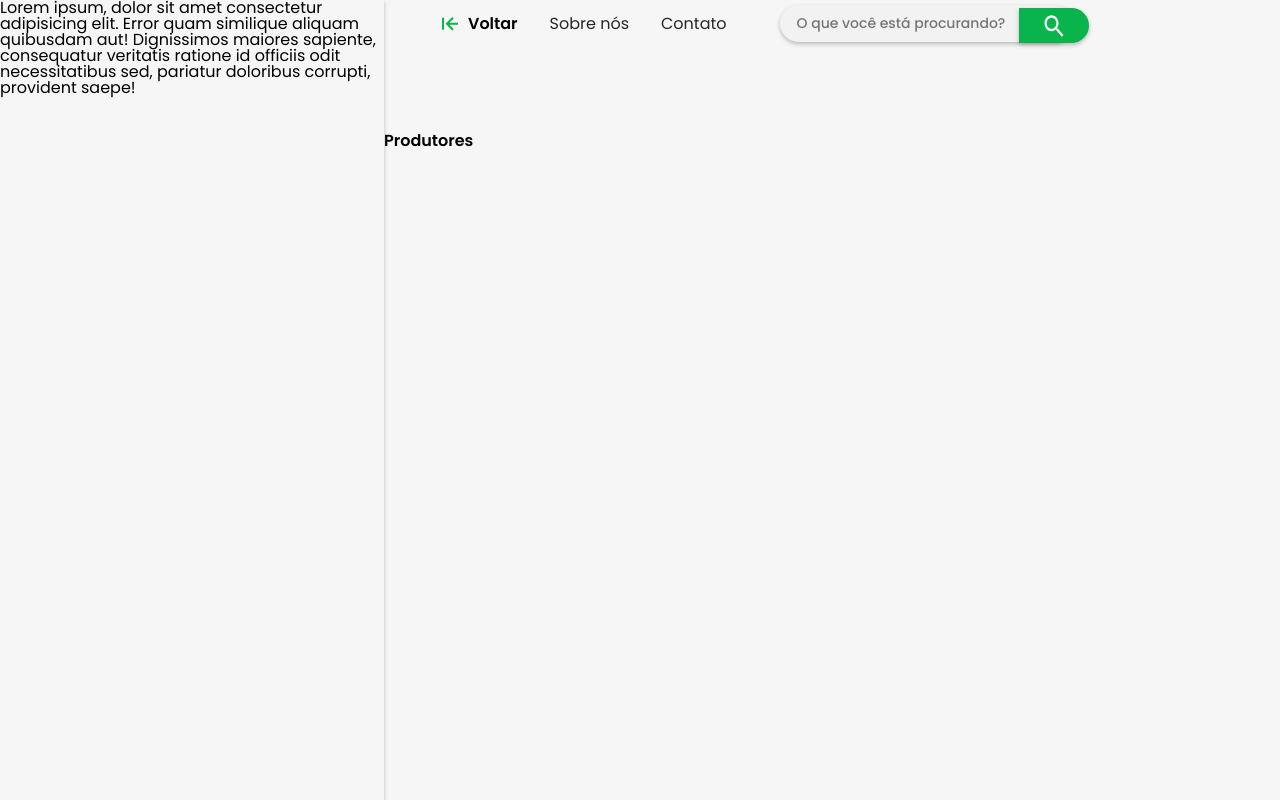
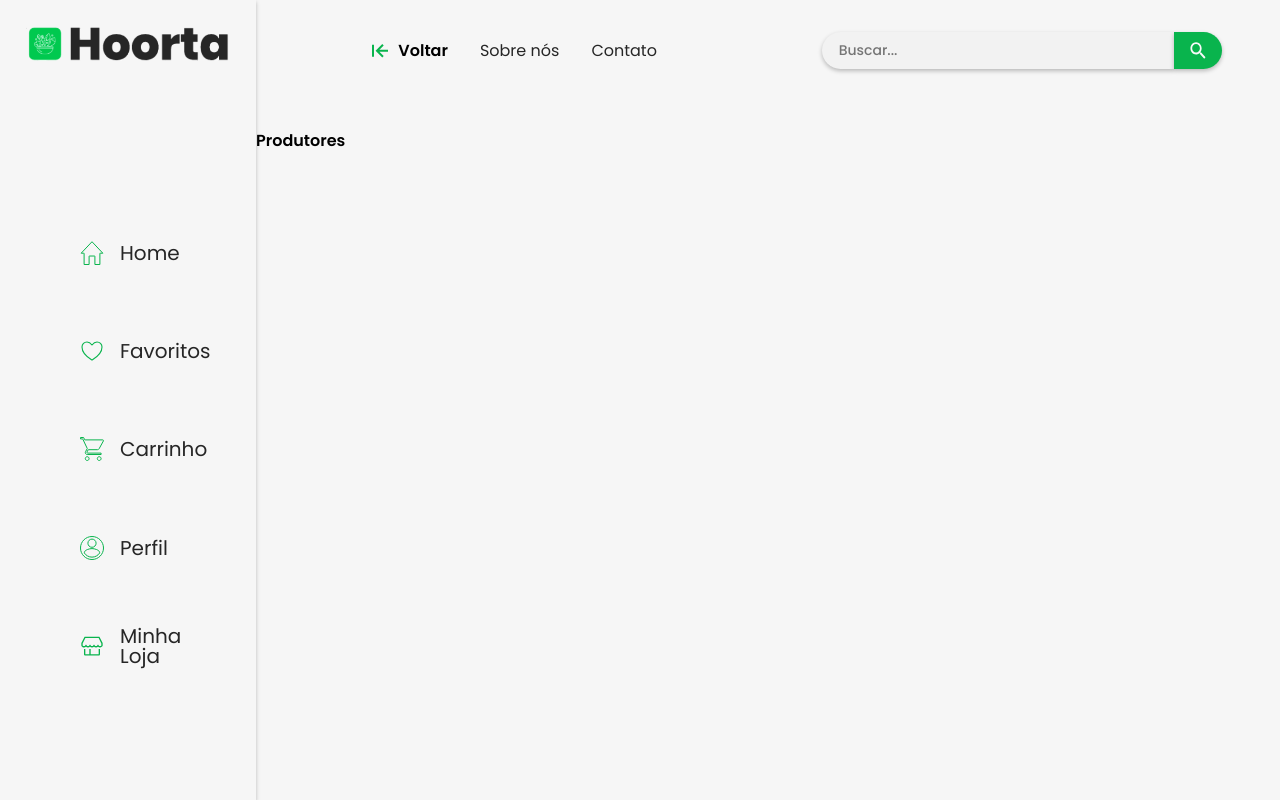
Before and after one commit to viniciusac92/hoorta-apresentacao, a React (Create React App) app: page /dashboard in a window 1280 px wide. Built offline with nearby package versions, Linux system fonts and the light colour scheme.

Commit message:
💄Style: Updated Dashboard Page layout and responsive

```diff
--- a/src/components/molecules/Meet/index.jsx
+++ b/src/components/molecules/Meet/index.jsx
@@ -1,8 +1,10 @@
 import MeetStyled from "./style";
 import Button from "../../atoms/Button";
 import Text from "../../atoms/Text";
+import { useHistory } from "react-router";
 
 const Meet = () => {
+  const history = useHistory();
   return (
     <MeetStyled>
       <Text weigth="semiBold" size="large">
@@ -15,7 +17,11 @@ const Meet = () => {
         Na porta da sua casa!
       </Text>
       <MeetStyled.ButtonWrap>
-        <Button color="primary" size="large">
+        <Button
+          onClick={() => history.push("/login")}
+          color="primary"
+          size="large"
+        >
           Conhecer
         </Button>
       </MeetStyled.ButtonWrap>
--- a/src/components/molecules/SideBar/index.jsx
+++ b/src/components/molecules/SideBar/index.jsx
@@ -1,4 +1,8 @@
-import SideBarStyled from "./";
+import {
+  SideBarStyled,
+  SideBarStyledContainer,
+  SideBarStyledWrap,
+} from "./style";
 import Logo from "../../atoms/Logo";
 import Icon from "../../atoms/Icon";
 import Link from "../../atoms/Link";
@@ -19,17 +23,17 @@ const Sidebar = ({ isProductor }) => {
 
   return (
     <SideBarStyled>
-      <SideBarStyled.Container>
+      <SideBarStyledContainer>
         <Logo />
-        <SideBarStyled.Wrap>
+        <SideBarStyledWrap>
           {links.map(({ icon, text }, key) => (
-            <>
-              <Icon key={key} src={icon} />
-              <Link key={key}>{text}</Link>
-            </>
+            <div key={key} className="IconWrap">
+              <Icon src={icon} />
+              <Link>{text}</Link>
+            </div>
           ))}
-        </SideBarStyled.Wrap>
-      </SideBarStyled.Container>
+        </SideBarStyledWrap>
+      </SideBarStyledContainer>
     </SideBarStyled>
   );
 };
--- a/src/components/molecules/SideBar/style.js
+++ b/src/components/molecules/SideBar/style.js
@@ -1,13 +1,66 @@
 import styled from "styled-components";
 import theme from "../../../styles/theme";
 
-const SideBarStyled = styled.div`
-  width: 20vh;
+export const SideBarStyled = styled.div`
+  grid-area: Sidebar;
   box-shadow: ${theme.shadow};
+
+  width: 100%;
+  height: 100%;
+  box-shadow: ${theme.shadow};
+
+  display: flex;
+  flex-direction: column;
+
+  @media screen and (max-width: 800px) {
+    display: none;
+  }
 `;
 
-SideBarStyled.Container = styled.div``;
+export const SideBarStyledContainer = styled.div`
+  display: flex;
+  height: 100%;
+  flex-direction: column;
+  align-items: center;
+  justify-content: center;
 
-SideBarStyled.Wrap = styled.div``;
+  img {
+    width: 80%;
+    margin: 0 auto;
+    padding: 2rem 0;
+  }
+`;
 
-export default SideBarStyled;
+export const SideBarStyledWrap = styled.div`
+  height: 100%;
+  width: 100%;
+  display: flex;
+  flex-direction: column;
+  justify-content: center;
+
+  .IconWrap {
+    display: flex;
+    align-items: center;
+    height: calc(70% / 5);
+    width: 50%;
+    margin: 0 auto;
+
+    img {
+      width: 1.5rem;
+      margin: 0;
+      padding: 1rem;
+    }
+
+    a {
+      font-size: 20px;
+    }
+  }
+
+  @media screen and (max-width: 1000px) {
+    margin: 0;
+
+    .IconWrap {
+      margin: 0;
+    }
+  }
+`;
--- a/src/components/molecules/search/index.jsx
+++ b/src/components/molecules/search/index.jsx
@@ -9,7 +9,7 @@ const Search = () => {
   const ref = createRef();
   return (
     <SearchContainer>
-      <Input size="small" ref={ref} placeholder="O que você está procurando?" />
+      <Input size="small" ref={ref} placeholder="Buscar..." />
       <Button color="primary">
         <Icon src={SearchIcon} alt="Barra de Busca" />
       </Button>
--- a/src/components/molecules/search/styles.js
+++ b/src/components/molecules/search/styles.js
@@ -3,31 +3,35 @@ import styled from "styled-components";
 export const SearchContainer = styled.div`
   display: flex;
   align-items: center;
-
+  justify-content: center;
+  width: 25rem;
   button {
-    width: fit-content;
-    height: 35px;
+    width: 3rem;
+    height: 37px;
     display: flex;
     align-items: center;
     justify-content: center;
-    position: relative;
-    right: 60px;
-    top: 2px;
     border-radius: 0 39px 39px 0;
   }
 
+  input {
+    margin: 0;
+    width: 100%;
+    border-radius: 39px 0 0 39px;
+  }
+
   img {
-    width: 20px;
+    width: 1rem;
   }
 
   @media screen and (max-width: 800px) {
     input {
       width: 100%;
-      height: 40px;
+      height: 30px;
     }
 
     button {
-      top: 4px;
+      height: 30px;
     }
 
     img {
--- a/src/components/organisms/DashboardHeader/index.jsx
+++ b/src/components/organisms/DashboardHeader/index.jsx
@@ -1,6 +1,6 @@
 import HeaderDashboard from "../../molecules/HeaderDashboard";
-import Search from "../../molecules/search";
-import {HeaderContainer} from "./styles";
+import Search from "../../molecules/Search";
+import { HeaderContainer } from "./styles";
 
 const DashboardHeader = () => {
   return (
--- a/src/components/organisms/DashboardHeader/styles.js
+++ b/src/components/organisms/DashboardHeader/styles.js
@@ -2,10 +2,13 @@ import styled from "styled-components";
 
 export const HeaderContainer = styled.div`
   display: flex;
+  align-items: center;
+  justify-content: space-around;
+  margin: 2rem 0;
+  width: 100%;
 
   @media screen and (max-width: 800px) {
     justify-content: center;
     align-items: center;
-    margin-top: 2rem;
   }
 `;
--- a/src/pages/Dashboard/index.jsx
+++ b/src/pages/Dashboard/index.jsx
@@ -1,19 +1,12 @@
 import DashboardHeader from "../../components/organisms/DashboardHeader";
 import StoreSection from "../../components/organisms/StoresSection";
-import Meet from "../../components/molecules/Meet";
+import Sidebar from "../../components/molecules/SideBar";
 import { GridContainer } from "./styles";
 
 const Dashboard = () => {
   return (
     <GridContainer>
-      <div className="SidebarContainer">
-        <div>
-          Lorem ipsum, dolor sit amet consectetur adipisicing elit. Error quam
-          similique aliquam quibusdam aut! Dignissimos maiores sapiente,
-          consequatur veritatis ratione id officiis odit necessitatibus sed,
-          pariatur doloribus corrupti, provident saepe!
-        </div>
-      </div>
+      <Sidebar />
       <div className="HeaderContainer">
         <DashboardHeader />
       </div>
--- a/src/pages/Dashboard/styles.js
+++ b/src/pages/Dashboard/styles.js
@@ -5,7 +5,7 @@ export const GridContainer = styled.div`
   height: 100vh;
   width: 100%;
   display: grid;
-  grid-template-columns: 30% 1fr 1fr;
+  grid-template-columns: 0.5fr 1fr 1fr;
   grid-template-rows: 0.5fr 1.5fr 1fr;
   grid-template-areas:
     "Sidebar Header Header"
@@ -13,25 +13,17 @@ export const GridContainer = styled.div`
     "Sidebar Section Section";
   gap: 0px 0px;
 
-  .SidebarContainer {
-    grid-area: Sidebar;
-    box-shadow: ${theme.shadow};
-  }
-
   .HeaderContainer {
     grid-area: Header;
   }
 
   .SectionContainer {
     grid-area: Section;
+    overflow-y: auto;
   }
 
   @media screen and (max-width: 800px) {
     display: flex;
     flex-direction: column;
-
-    .SidebarContainer {
-      display: none;
-    }
   }
 `;
--- a/src/pages/Home/index.jsx
+++ b/src/pages/Home/index.jsx
@@ -10,6 +10,7 @@ import HomeInfo from "../../components/organisms/HomeInfo";
 import heartImage from "../../assets/images/heartImage.png";
 import vegetablePack from "../../assets/images/vegetablePack.png";
 import footerPicture from "../../assets/images/footerPicture.png";
+import { Container } from "./styles";
 
 const Home = () => {
   return (
--- a/src/pages/Login/index.jsx
+++ b/src/pages/Login/index.jsx
@@ -18,29 +18,30 @@ const Login = () => {
       <Figure type="square">
         <Picture
           image={heartImage}
-					width="437px"
-					height="412px"
-					top="30px"
-					left="-130px"
-					position="relative"
+          width={["218px", "437px"]}
+          height={["206px", "412px"]}
+          top={["30px"]}
+          left={["-40px", "-130px"]}
+          position={["relative"]}
         />
       </Figure>
       <Figure type="rectangle">
         <Picture
           image={vegetablePack}
-					width="305px"
-					height="444px"
-					top="100px"
-					left="85px"
-					position="relative"
+          width={["305px"]}
+          height={["444px"]}
+          top={["100px"]}
+          left={["85px"]}
+          position={["relative"]}
         />
       </Figure>
       <Picture
         image={footerPicture}
-				width="444px"
-				height="215px"
-				position="absolute"
-				top="100%"
+        width={["320px", "444px"]}
+        height={["155px", "215px"]}
+        position={["relative", "absolute"]}
+        top={["0px", "calc(100% - 215px)"]}
+        left={["0", "0"]}
       />
       <HomeInfo />
     </div>
--- a/src/pages/Register/index.jsx
+++ b/src/pages/Register/index.jsx
@@ -18,29 +18,30 @@ const Register = () => {
       <Figure type="square">
         <Picture
           image={heartImage}
-					width="437px"
-					height="412px"
-					top="30px"
-					left="-130px"
-					position="relative"
+          width={["218px", "437px"]}
+          height={["206px", "412px"]}
+          top={["30px"]}
+          left={["-40px", "-130px"]}
+          position={["relative"]}
         />
       </Figure>
       <Figure type="rectangle">
         <Picture
           image={vegetablePack}
-					width="305px"
-					height="444px"
-					top="100px"
-					left="85px"
-					position="relative"
+          width={["305px"]}
+          height={["444px"]}
+          top={["100px"]}
+          left={["85px"]}
+          position={["relative"]}
         />
       </Figure>
       <Picture
         image={footerPicture}
-				width="444px"
-				height="215px"
-				position="absolute"
-				top="100%"
+        width={["320px", "444px"]}
+        height={["155px", "215px"]}
+        position={["relative", "absolute"]}
+        top={["0px", "calc(100% - 215px)"]}
+        left={["0", "0"]}
       />
       <HomeInfo />
     </div>
```
Lines whose indentation alone changed are shown as unchanged.
